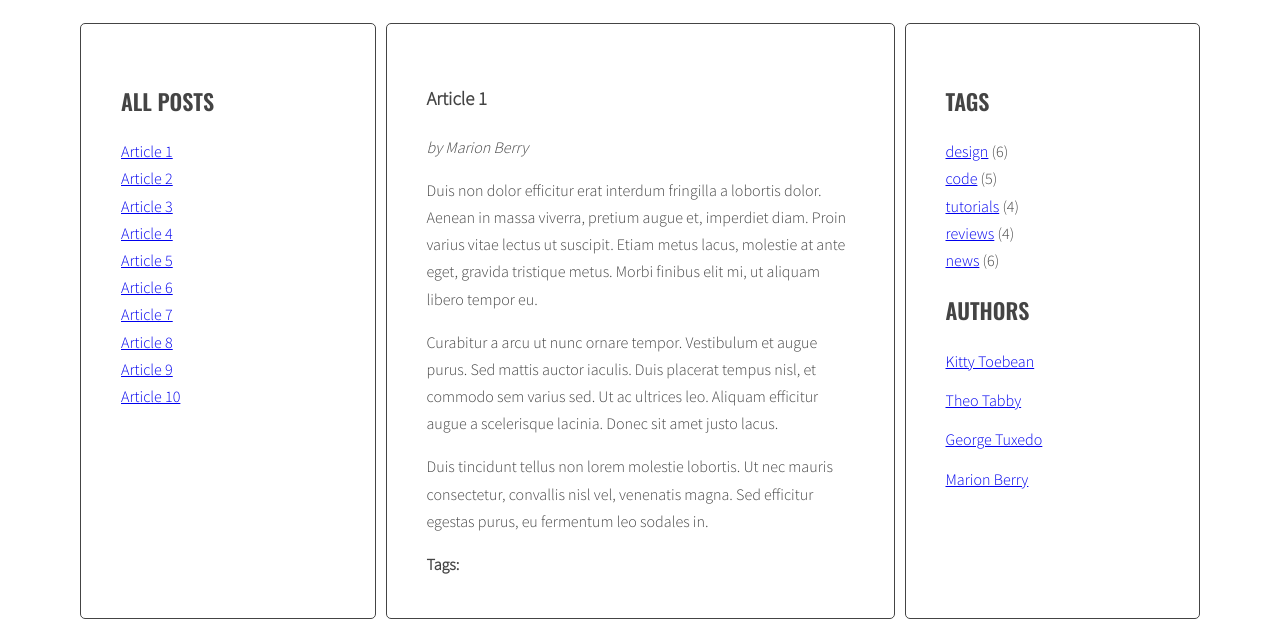
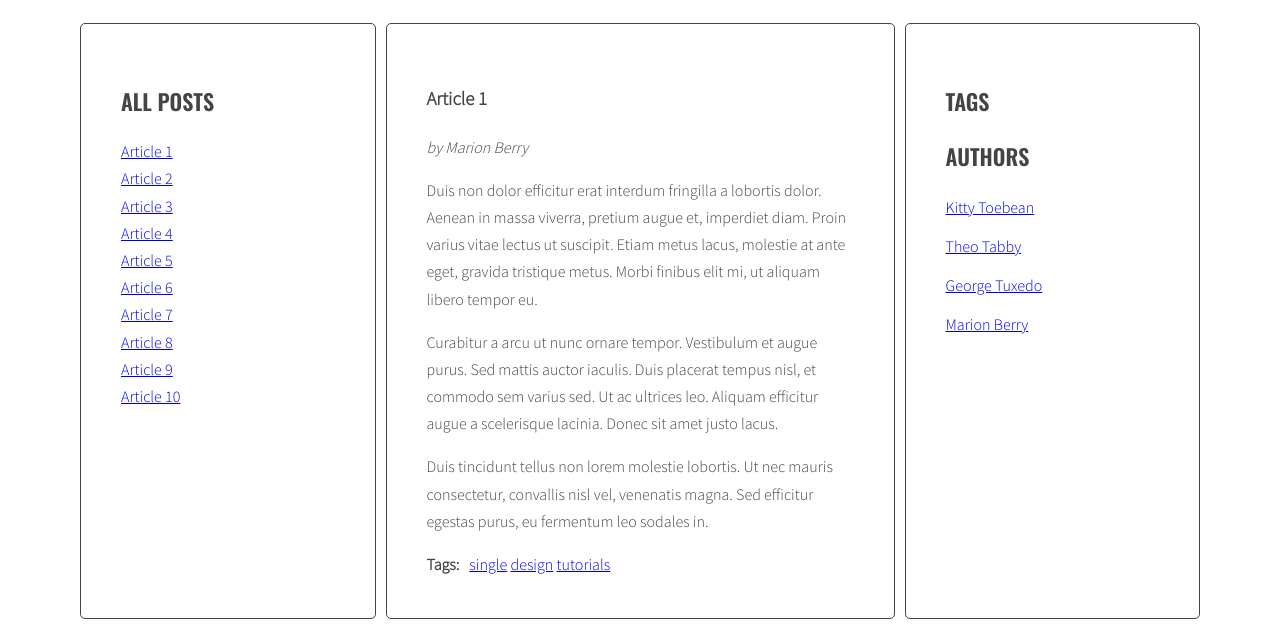
Before and after one commit to kai-mareving/javascript-blog, a website: page index.html in a window 1280 px wide. Shown: the part 220-847 px from the top of the page. Drawn offline with nearby package versions, Linux system fonts and the light colour scheme.

Commit message:
generateTags v2

```diff
--- a/index.html
+++ b/index.html
@@ -216,11 +216,11 @@
             <aside class="sidebar">
               <h2 class="section-title">Tags</h2>
               <ul class="list tags">
-                <li><a href="#">design</a> <span>(6)</span></li>
+                <!-- <li><a href="#">design</a> <span>(6)</span></li>
                 <li><a href="#">code</a> <span>(5)</span></li>
                 <li><a href="#">tutorials</a> <span>(4)</span></li>
                 <li><a href="#">reviews</a> <span>(4)</span></li>
-                <li><a href="#">news</a> <span>(6)</span></li>
+                <li><a href="#">news</a> <span>(6)</span></li> -->
               </ul>
               <h2 class="section-title">Authors</h2>
               <ul class="list authors">
--- a/js/script.js
+++ b/js/script.js
@@ -1,6 +1,6 @@
 'use strict';
 
-/* generateTitleLinks() helper variables */
+/** GLOBAL **/
 const optArticleSelector = '.post', //article list
   optTitleSelector = '.post-title', //article title
   optTitleListSelector = '.titles', //link list
@@ -10,7 +10,7 @@ const optArticleSelector = '.post', //article list
 const titleClickHandler = function (event) {
   event.preventDefault();
   const clickedElement = this;
-  console.log('clickedElement:', clickedElement);
+  // console.log('clickedElement:', clickedElement);
 
   /* [DONE] remove class 'active' from all article links  */
   const activeLinks = document.querySelectorAll('.titles a.active');
@@ -34,7 +34,7 @@ const titleClickHandler = function (event) {
 
   /* [DONE] add class 'active' to the correct article */
   targetArticle.classList.add('active');
-  console.log('targetArticle: ', targetArticle);
+  // console.log('targetArticle: ', targetArticle);
 };
 
 
@@ -73,7 +73,7 @@ const generateTitleLinks = function () {
     titleList.insertAdjacentHTML('beforeend', linkHTML);
   }
   // titleList.innerHTML = html;
-  console.log('titleList: ', titleList);
+  // console.log('titleList: ', titleList);
 
   /* Code below is placed at the end of generateTitleLinks() to be fired on each execution */
   const links = document.querySelectorAll('.titles a');
@@ -88,28 +88,44 @@ generateTitleLinks();
 
 function generateTags(){
   /* find all articles */
+  const articles = document.querySelectorAll(optArticleSelector);
 
   /* START LOOP: for every article: */
+  for (let article of articles) {
 
     /* find tags wrapper */
+    const tagList = article.querySelectorAll(optArticleTagsSelector);
 
     /* make html variable with empty string */
+    let html = '';
 
     /* get tags from data-tags attribute */
+    const articleTags = article.getAttribute('data-tags');
+    // console.log('articleTags : ', articleTags);
 
     /* split tags into array */
+    const tagArray = articleTags.split(' ');
+    console.log('tagArray : ', tagArray);
 
     /* START LOOP: for each tag */
-
+    for (let tag of tagArray) {
       /* generate HTML of the link */
+      let tagHTML = '<li><a href="#tag-' + tag + '">' + tag + '</a></li>';
+      console.log('tagHTML : ', tagHTML);
 
       /* add generated code to html variable */
-
-    /* END LOOP: for each tag */
+      html = html + ' ' + tagHTML;
+      /* END LOOP: for each tag */
+    }
+    console.log('html : ', html);
 
     /* insert HTML of all the links into the tags wrapper */
-
+    tagList.forEach(element => {
+      element.insertAdjacentHTML('beforeend', html);
+    });
+    console.log('tagList : ', tagList);
+  }
   /* END LOOP: for every article: */
 }
 
-// generateTags();
+generateTags();
```
